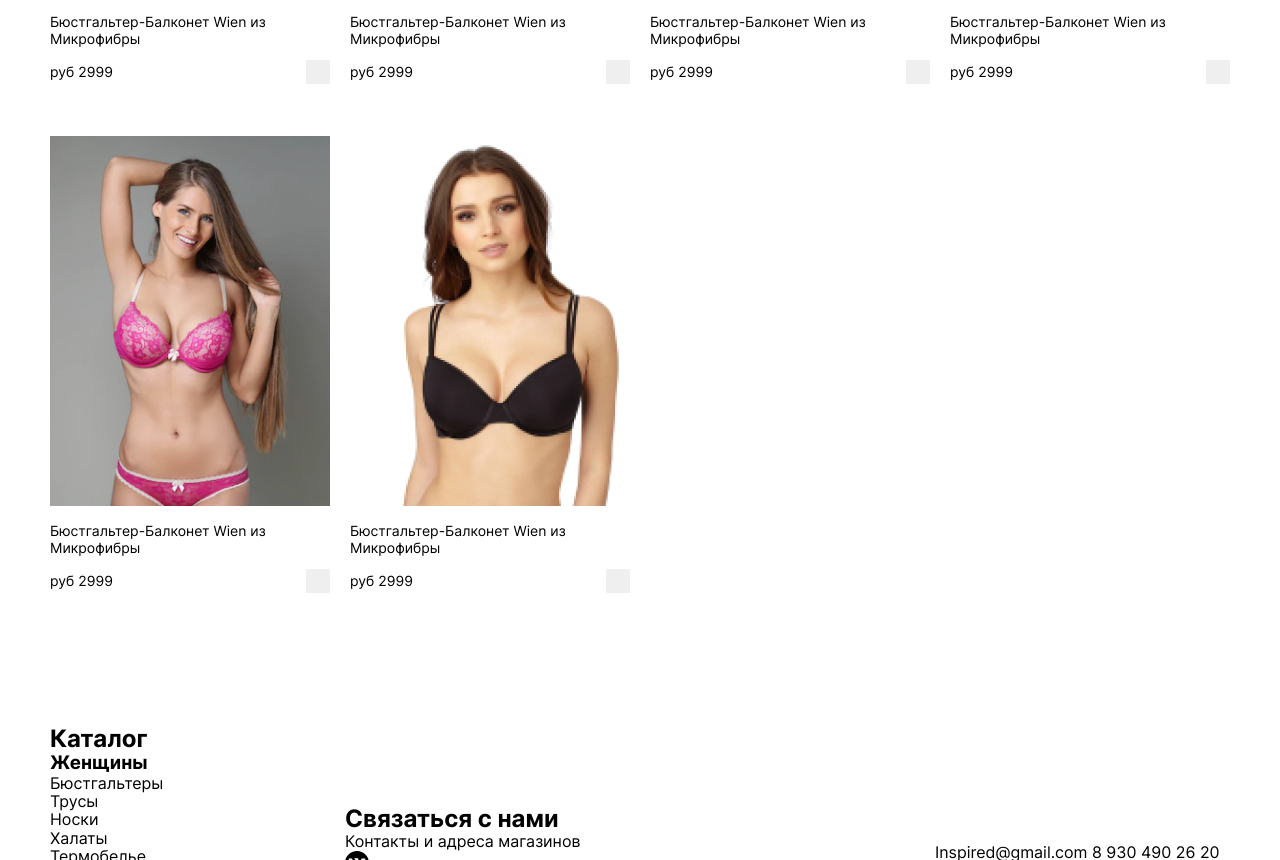
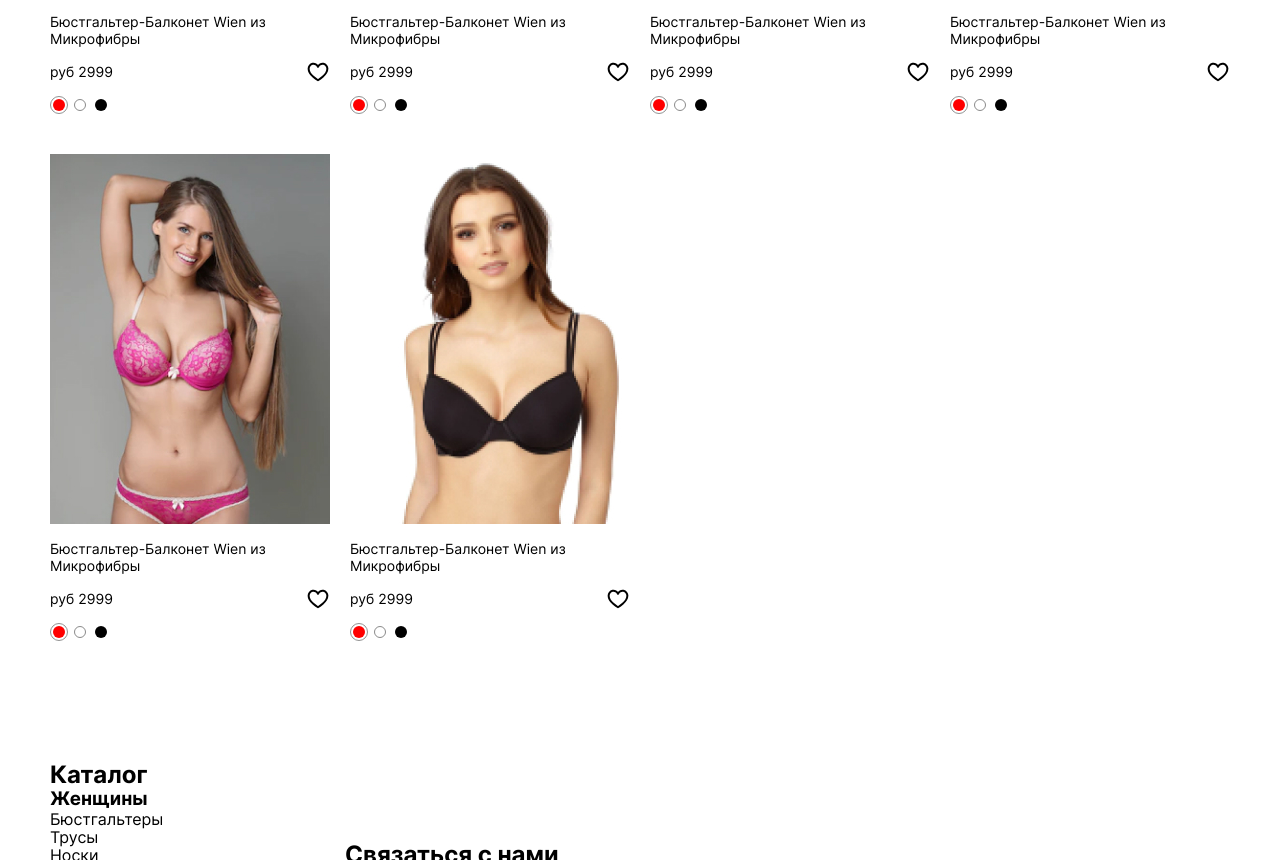
Before and after one commit to geran1ka/INSPIRED, a website built with webpack: page src/index.html in a window 1280 px wide. Shown: the part 1292-2152 px from the top of the page. Built offline with nearby package versions, Linux system fonts and the light colour scheme; files whose address does not match are found by name.

Commit message:
Карточки

```diff
--- a/src/index.scss
+++ b/src/index.scss
@@ -10,4 +10,5 @@
 @import 'style/hero';
 @import 'style/goods';
 @import 'style/product';
+@import 'style/color';
 @import 'style/footer';
--- /dev/null
+++ b/src/style/_color.scss
@@ -0,0 +1,34 @@
+.color {
+    position: relative;
+    width: 18px;
+    height: 18px;
+    border-radius: 50%;
+
+    &_check {
+        border: 0.4px solid #929292;
+    }
+    &::after {
+        content: '';
+        position: absolute;
+        top: 50%;
+        left: 50%;
+        transform: translate(-50%, -50%);
+        width: 12px;
+        height: 12px;
+        border-radius: 50%;
+    }
+
+    &_red::after {
+        background-color: red;
+    }
+
+    &_white::after {
+        background-color: white;
+        border: 1px solid $gray;
+    }
+
+    &_black::after {
+        background-color: black;
+    }
+
+}
--- a/src/style/_product.scss
+++ b/src/style/_product.scss
@@ -13,17 +13,13 @@
         }
     }
 
-    &__link {
 
-    }
+
     &__btn-favorite {
         width: 24px;
         height: 24px;
-        //background-image: none;
-
-        &_active {
-            //background-image: none;
-        }
+        background-color: transparent;
+        background-image: url('../img/Heart.svg');
     }
 
     &__row {
@@ -33,6 +29,7 @@
         margin-bottom: 12px;
 
     }
+
     &__price {
         font-size: 14px;
         line-height: 17px;
@@ -47,5 +44,11 @@
         }
     }
 
+    &__color-list {
+        display: flex;
+        align-items: center;
+        gap: 3px;
+    }
+
 
 }
```
Also changed, not shown: src/img/Heart2.svg (added).
